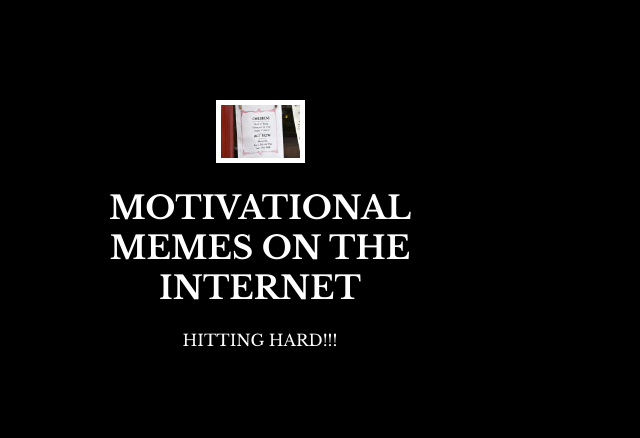
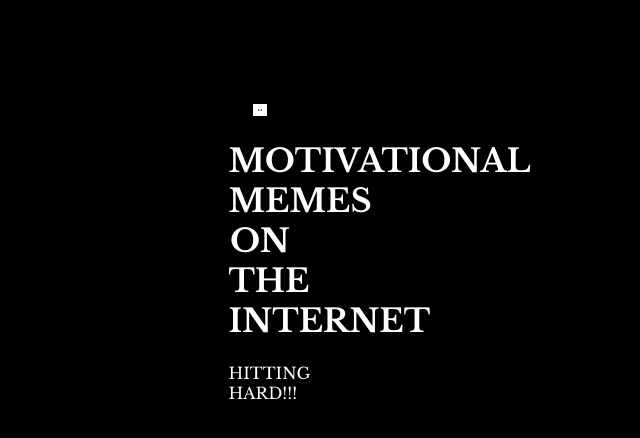
Before and after one commit to TinaKd/meme, a plain HTML site: page index.html in a window 1280 px wide. Shown: the whole page, without its empty margins (222-862 px from the left). Drawn offline with nearby package versions, Linux system fonts and the light colour scheme.

Commit message:
Update style.css

```diff
--- a/style.css
+++ b/style.css
@@ -15,8 +15,8 @@ p{
 
 
 .poster{
-    width: 25%;
-    margin-left: 25%;
+    width: 5%;
+    margin-left: 35%;
     margin-top: 100px;
     color: white;
     font-family: "Libre Baskerville", serif;
@@ -27,5 +27,5 @@ p{
 
 .motivation-img {
     border: 5px solid white;
-    width: 25%;
+    width: 5%;
   }
```
